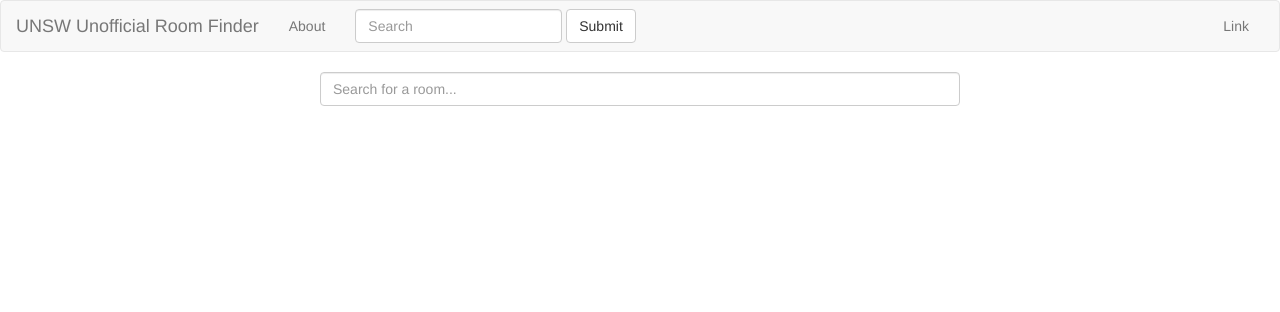
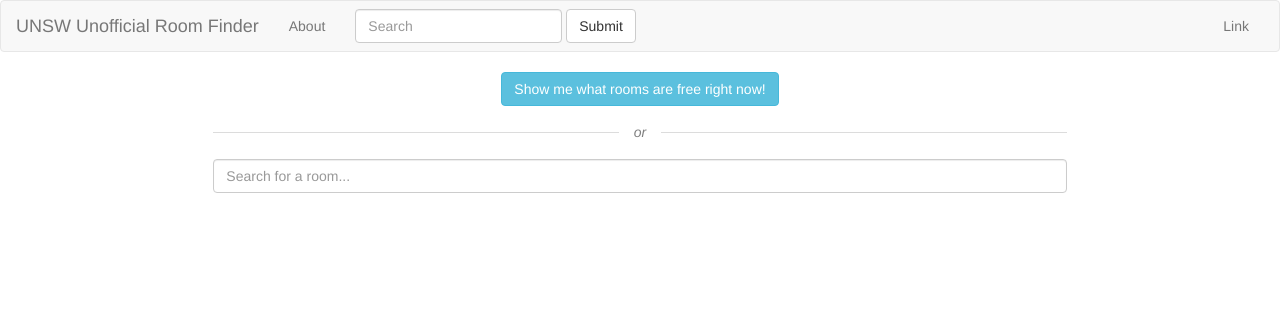
Before and after one commit to garyyb/room-view, a Django app: page / in a window 1280 px wide. Shown: the top 312 px of the page. Run offline with Django 3.2, Linux system fonts and the light colour scheme; some libraries are stand-ins or nearby versions.

Commit message:
gainsboro

```diff
--- a/room_view/static/css/index.css
+++ b/room_view/static/css/index.css
@@ -1,3 +1,35 @@
 .form-control {
     width: 100%;
 }
+
+.strike {
+    display: block;
+    text-align: center;
+    overflow: hidden;
+    white-space: nowrap;
+}
+
+.strike > span {
+    position: relative;
+    display: inline-block;
+}
+
+.strike > span:before,
+.strike > span:after {
+    content: "";
+    position: absolute;
+    top: 50%;
+    width: 9999px;
+    height: 1px;
+    background: gainsboro;
+}
+
+.strike > span:before {
+    right: 100%;
+    margin-right: 15px;
+}
+
+.strike > span:after {
+    left: 100%;
+    margin-left: 15px;
+}
--- a/templates/index.html
+++ b/templates/index.html
@@ -6,7 +6,15 @@
 {% endblock %}
 
 {% block content %}
-    <div class="col col-md-6 col-md-offset-3">
+    <div class="col col-md-6 col-md-offset-3 col-lg-8 col-lg-offset-2">
+        <div class="row" style="text-align:center;">
+            <button class="btn btn-info">Show me what rooms are free right now!</button>
+        </div>
+        <div class="row" style="margin-top: 2%; margin-bottom: 2%;">
+            <div class="strike">
+                <span><i style="color: grey;">or</i></span>
+            </div>
+        </div>
         <div class="row">
             <input type="text" class="form-control" name="query" placeholder="Search for a room...">
         </div>
```
